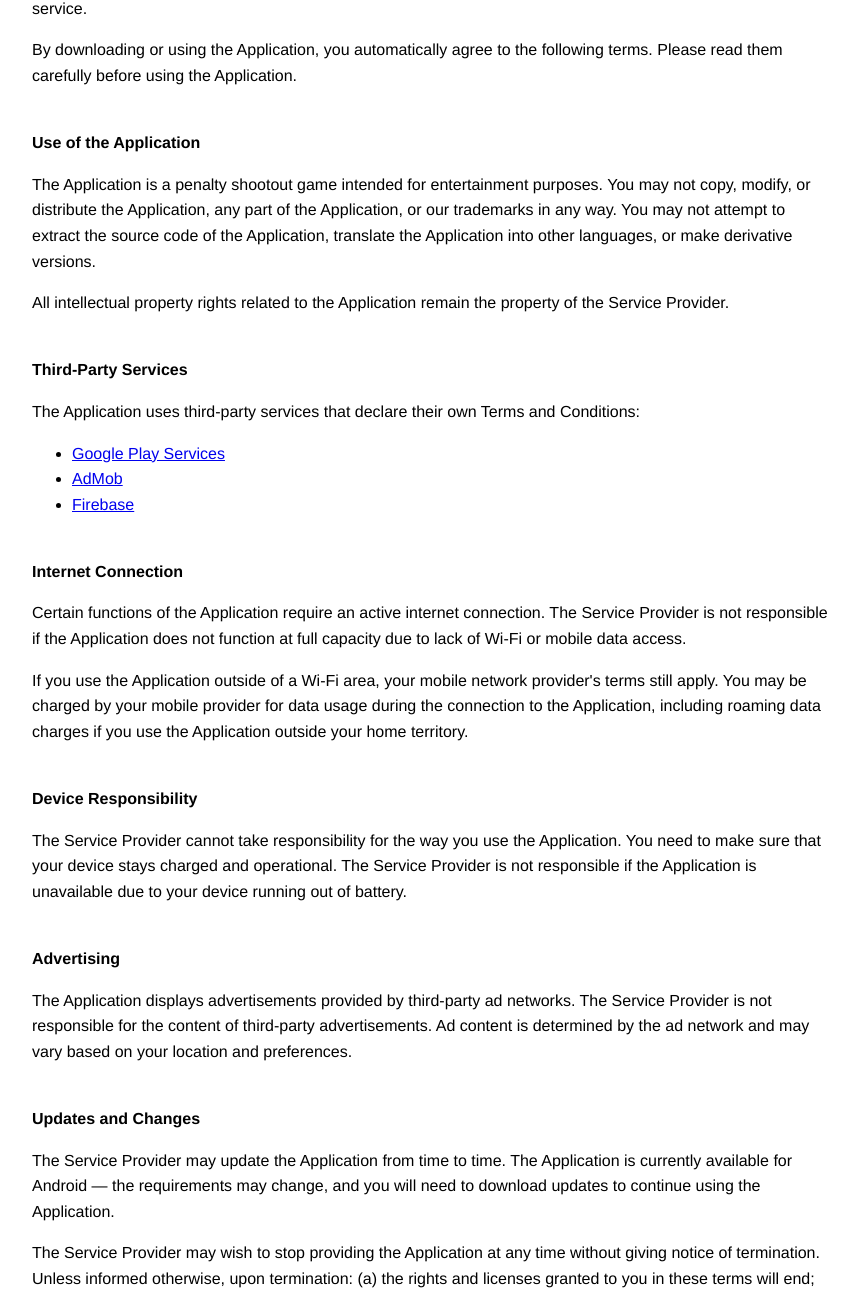
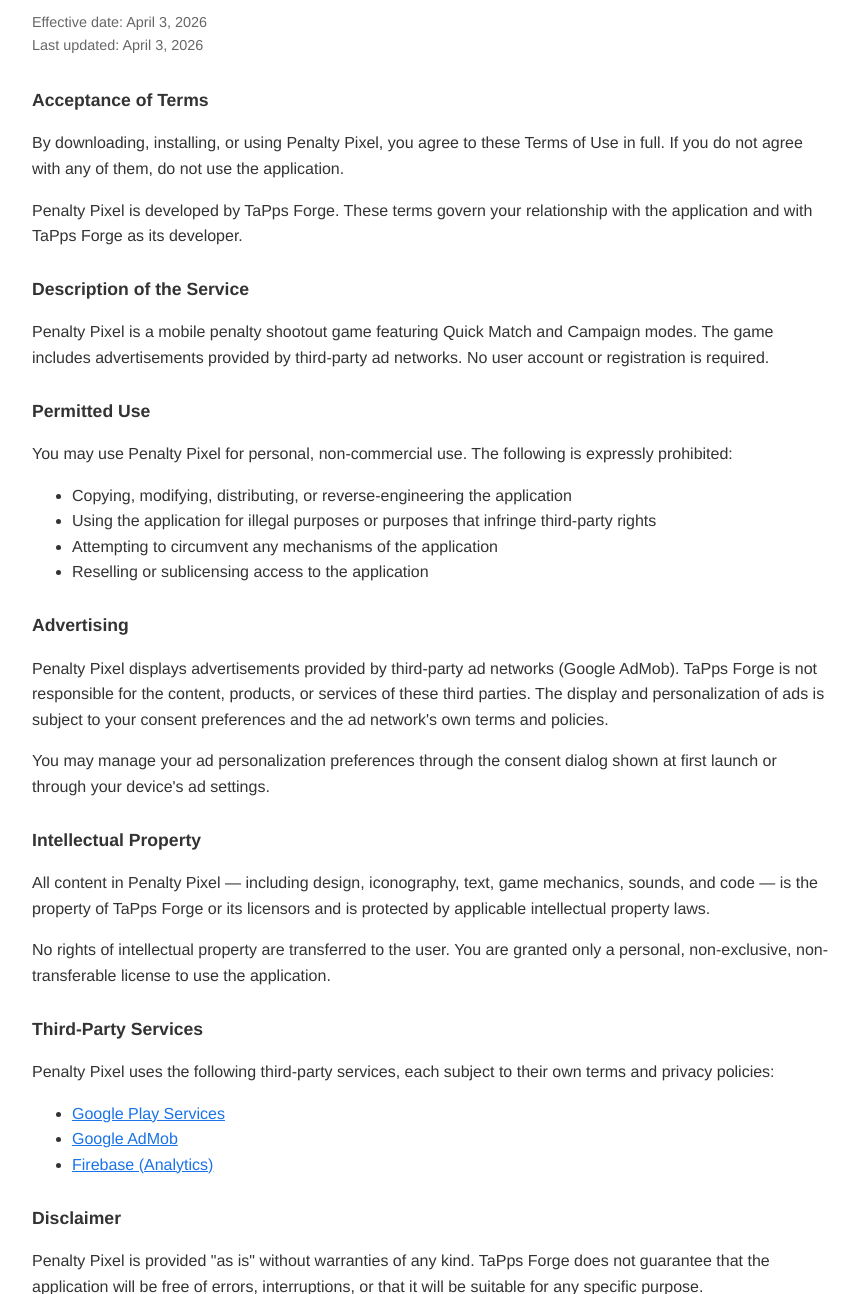
Before and after one commit to Tapps-Forge/tappsforge-legal, a plain HTML site: page penalty-pixel/terms.html in a window 1280 px wide. Shown: the part 113-1407 px from the top of the page, without its empty margins (208-1066 px from the left). Drawn offline with Linux system fonts and the light colour scheme.

Commit message:
Update Penalty Pixel T&C to match studio standard

```diff
--- a/penalty-pixel/terms.html
+++ b/penalty-pixel/terms.html
@@ -3,58 +3,73 @@
 <head>
   <meta charset='utf-8'>
   <meta name='viewport' content='width=device-width'>
-  <title>Terms &amp; Conditions</title>
-  <style> body { font-family: 'Helvetica Neue', Helvetica, Arial, sans-serif; padding:1em; max-width: 800px; margin: 0 auto; line-height: 1.6; } </style>
+  <title>Terms of Use — Penalty Pixel</title>
+  <style>
+    body { font-family: 'Helvetica Neue', Helvetica, Arial, sans-serif; padding: 1em; max-width: 800px; margin: 0 auto; line-height: 1.6; color: #333; }
+    h1 { font-size: 1.4em; }
+    h2 { font-size: 1.1em; margin-top: 1.5em; }
+    .meta { color: #666; font-size: 0.9em; margin-bottom: 2em; }
+    a { color: #1a73e8; }
+  </style>
 </head>
 <body>
-<strong>Terms &amp; Conditions</strong>
-<p>These terms and conditions apply to the Penalty Pixel app (hereby referred to as "Application") for mobile devices that was created by TaPps Forge (hereby referred to as "Service Provider") as a free Ad Supported service.</p>
 
-<p>By downloading or using the Application, you automatically agree to the following terms. Please read them carefully before using the Application.</p>
+<p><strong>Penalty Pixel &middot; TaPps Forge</strong></p>
 
-<br><strong>Use of the Application</strong>
-<p>The Application is a penalty shootout game intended for entertainment purposes. You may not copy, modify, or distribute the Application, any part of the Application, or our trademarks in any way. You may not attempt to extract the source code of the Application, translate the Application into other languages, or make derivative versions.</p>
+<h1>Terms of Use</h1>
+<p class="meta">
+  Effective date: April 3, 2026<br>
+  Last updated: April 3, 2026
+</p>
 
-<p>All intellectual property rights related to the Application remain the property of the Service Provider.</p>
+<h2>Acceptance of Terms</h2>
+<p>By downloading, installing, or using Penalty Pixel, you agree to these Terms of Use in full. If you do not agree with any of them, do not use the application.</p>
+<p>Penalty Pixel is developed by TaPps Forge. These terms govern your relationship with the application and with TaPps Forge as its developer.</p>
 
-<br><strong>Third-Party Services</strong>
-<p>The Application uses third-party services that declare their own Terms and Conditions:</p>
+<h2>Description of the Service</h2>
+<p>Penalty Pixel is a mobile penalty shootout game featuring Quick Match and Campaign modes. The game includes advertisements provided by third-party ad networks. No user account or registration is required.</p>
+
+<h2>Permitted Use</h2>
+<p>You may use Penalty Pixel for personal, non-commercial use. The following is expressly prohibited:</p>
 <ul>
-<li><a href="https://policies.google.com/terms" target="_blank" rel="noopener noreferrer">Google Play Services</a></li>
-<li><a href="https://developers.google.com/admob/terms" target="_blank" rel="noopener noreferrer">AdMob</a></li>
-<li><a href="https://firebase.google.com/terms" target="_blank" rel="noopener noreferrer">Firebase</a></li>
+  <li>Copying, modifying, distributing, or reverse-engineering the application</li>
+  <li>Using the application for illegal purposes or purposes that infringe third-party rights</li>
+  <li>Attempting to circumvent any mechanisms of the application</li>
+  <li>Reselling or sublicensing access to the application</li>
 </ul>
 
-<br><strong>Internet Connection</strong>
-<p>Certain functions of the Application require an active internet connection. The Service Provider is not responsible if the Application does not function at full capacity due to lack of Wi-Fi or mobile data access.</p>
+<h2>Advertising</h2>
+<p>Penalty Pixel displays advertisements provided by third-party ad networks (Google AdMob). TaPps Forge is not responsible for the content, products, or services of these third parties. The display and personalization of ads is subject to your consent preferences and the ad network's own terms and policies.</p>
+<p>You may manage your ad personalization preferences through the consent dialog shown at first launch or through your device's ad settings.</p>
 
-<p>If you use the Application outside of a Wi-Fi area, your mobile network provider's terms still apply. You may be charged by your mobile provider for data usage during the connection to the Application, including roaming data charges if you use the Application outside your home territory.</p>
+<h2>Intellectual Property</h2>
+<p>All content in Penalty Pixel — including design, iconography, text, game mechanics, sounds, and code — is the property of TaPps Forge or its licensors and is protected by applicable intellectual property laws.</p>
+<p>No rights of intellectual property are transferred to the user. You are granted only a personal, non-exclusive, non-transferable license to use the application.</p>
 
-<br><strong>Device Responsibility</strong>
-<p>The Service Provider cannot take responsibility for the way you use the Application. You need to make sure that your device stays charged and operational. The Service Provider is not responsible if the Application is unavailable due to your device running out of battery.</p>
+<h2>Third-Party Services</h2>
+<p>Penalty Pixel uses the following third-party services, each subject to their own terms and privacy policies:</p>
+<ul>
+  <li><a href="https://policies.google.com/terms" target="_blank" rel="noopener noreferrer">Google Play Services</a></li>
+  <li><a href="https://developers.google.com/admob/terms" target="_blank" rel="noopener noreferrer">Google AdMob</a></li>
+  <li><a href="https://firebase.google.com/terms" target="_blank" rel="noopener noreferrer">Firebase (Analytics)</a></li>
+</ul>
 
-<br><strong>Advertising</strong>
-<p>The Application displays advertisements provided by third-party ad networks. The Service Provider is not responsible for the content of third-party advertisements. Ad content is determined by the ad network and may vary based on your location and preferences.</p>
+<h2>Disclaimer</h2>
+<p>Penalty Pixel is provided "as is" without warranties of any kind. TaPps Forge does not guarantee that the application will be free of errors, interruptions, or that it will be suitable for any specific purpose.</p>
+<p>To the maximum extent permitted by law, TaPps Forge shall not be liable for any indirect, incidental, special, or consequential damages arising from the use or inability to use the application.</p>
 
-<br><strong>Updates and Changes</strong>
-<p>The Service Provider may update the Application from time to time. The Application is currently available for Android — the requirements may change, and you will need to download updates to continue using the Application.</p>
+<h2>Modifications</h2>
+<p>TaPps Forge reserves the right to modify these terms at any time. Changes will be communicated by updating the date on this page. Continued use of the application after the publication of changes implies acceptance of the new terms.</p>
 
-<p>The Service Provider may wish to stop providing the Application at any time without giving notice of termination. Unless informed otherwise, upon termination: (a) the rights and licenses granted to you in these terms will end; (b) you must stop using the Application and delete it from your device.</p>
+<h2>Applicable Law</h2>
+<p>These terms are governed by Spanish law. Any dispute shall be submitted to the exclusive jurisdiction of the courts of Spain, without prejudice to the rights that may correspond to you as a consumer under applicable European regulations.</p>
 
-<br><strong>Disclaimer</strong>
-<p>The Service Provider provides the Application "as is" without warranty of any kind. The Service Provider does not guarantee that the Application will be error-free, uninterrupted, or free of harmful components.</p>
-
-<p>In no event shall the Service Provider be liable for any indirect, incidental, special, or consequential damages arising out of or in connection with the use of the Application.</p>
-
-<br><strong>Changes to These Terms</strong>
-<p>The Service Provider may update these Terms and Conditions from time to time. You are advised to review this page periodically for any changes. Changes are effective immediately after they are posted on this page.</p>
-
-<p>These terms and conditions are effective as of 2026-04-03.</p>
-
-<br><strong>Contact Us</strong>
-<p>If you have any questions about these Terms and Conditions, please contact the Service Provider via email at hello@tappsforge.com.</p>
+<h2>Contact</h2>
+<p>For any questions about these terms:</p>
+<p><a href="mailto:hello@tappsforge.com">hello@tappsforge.com</a></p>
 
 <hr>
-<p>TaPps Forge &middot; 2026</p>
+<p style="color: #999; font-size: 0.85em;">TaPps Forge &middot; 2026</p>
+
 </body>
 </html>
```
